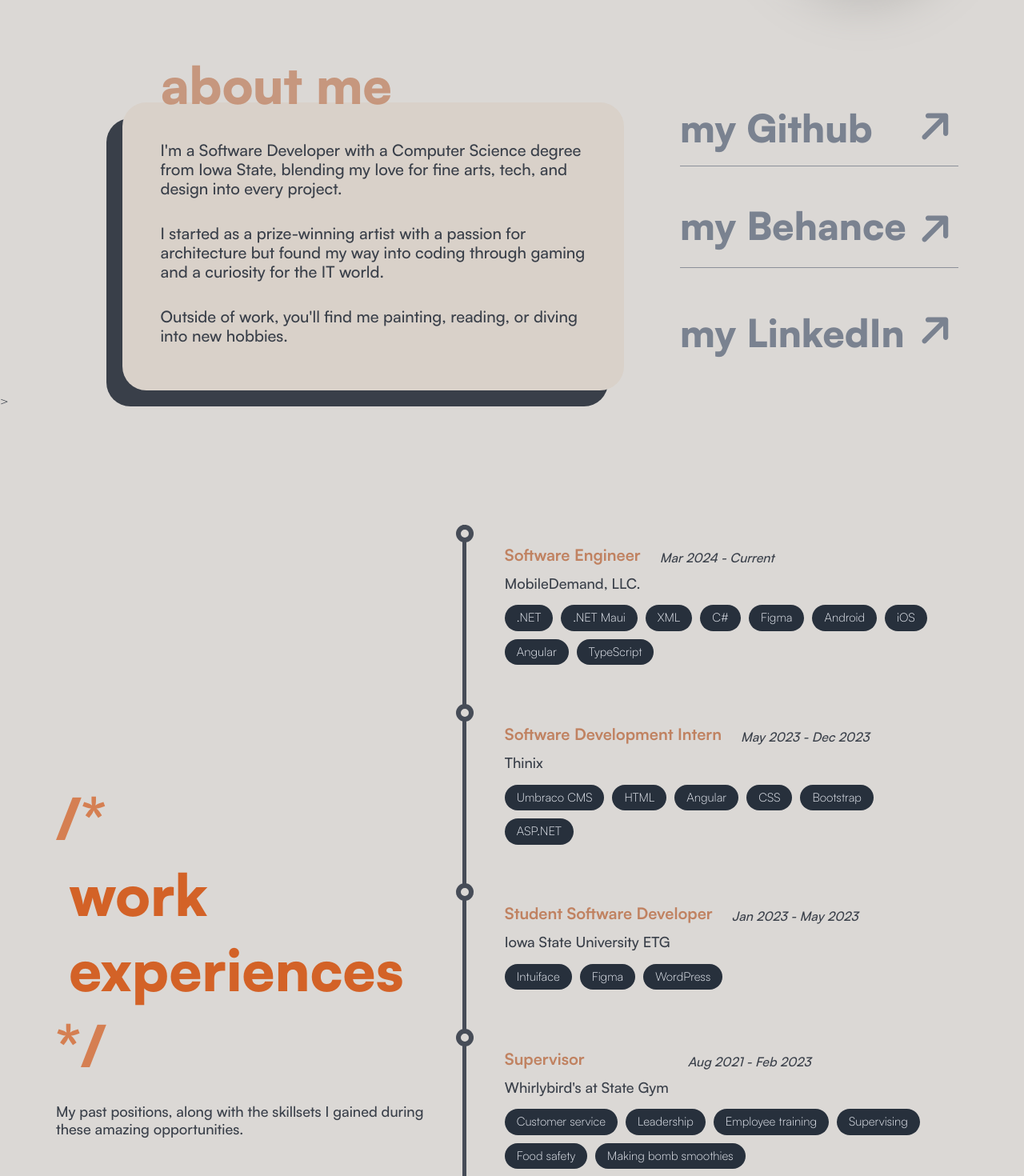
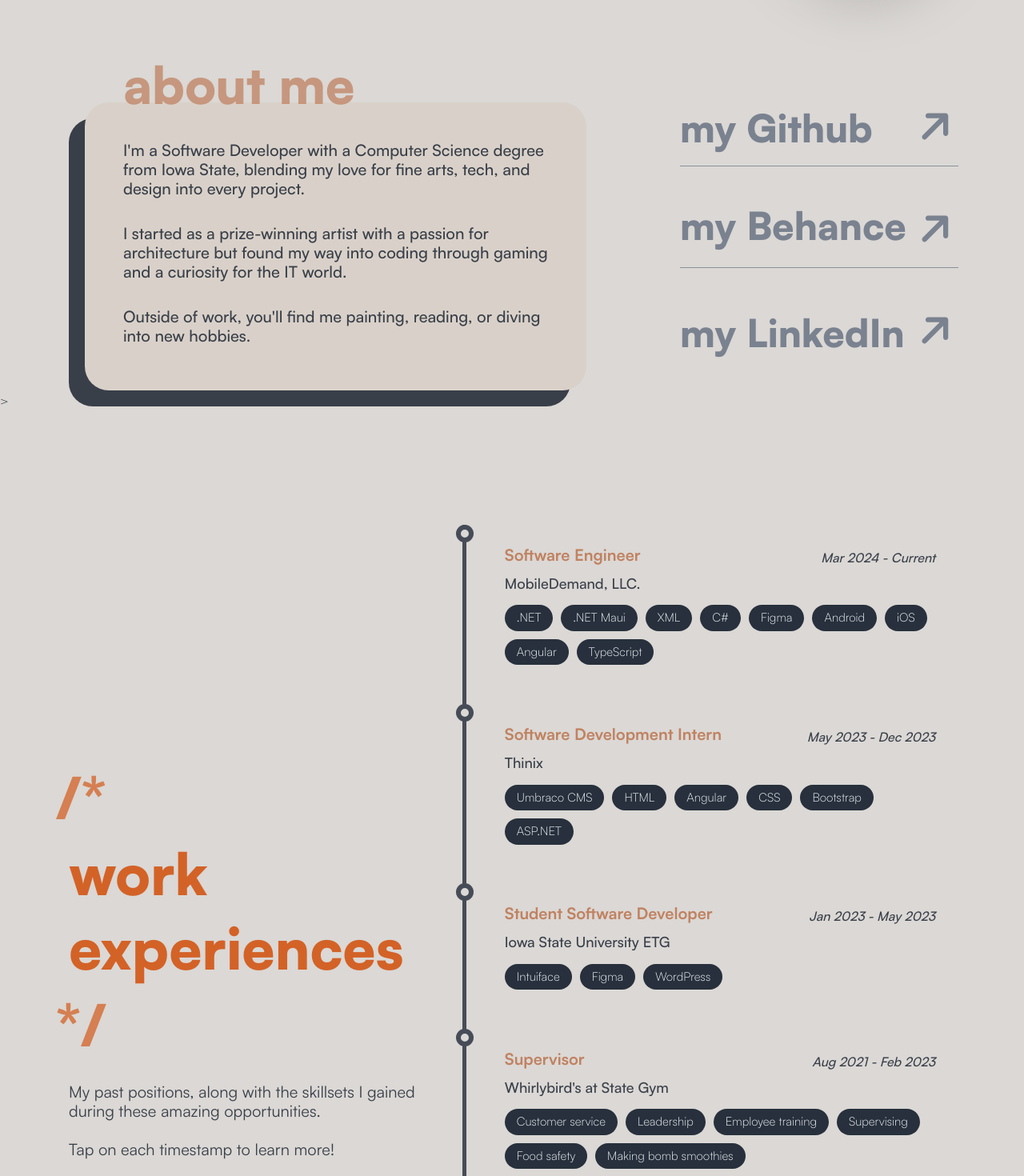
Before and after one commit to jnnguyen12/personalSite, an Angular app: page / in a window 1280 px wide. Shown: the part 660-2130 px from the top of the page at 80% size. Built offline with nearby package versions, Linux system fonts and the light colour scheme.

Commit message:
fixed some prod issues

```diff
--- a/src/app/about-me/about-me.component.html
+++ b/src/app/about-me/about-me.component.html
@@ -2,7 +2,7 @@
     <div class="col mx-auto">
         <div class="container row d-flex justify-content-between mx-auto">
             <!-- about me -->
-            <div class="col-lg-7 col-12 mb-5 mb-lg-0 mx-auto">
+            <div class="col-lg-7 col-12 mb-5 mb-lg-0 mx-auto ms-md-0">
                 <div class="about-box fade-up longer" appScrollAnimation animationStartHeight="0.8" animationDelay="0.2s" animationClass="fade-in">
                     <h1 class="title display-3 peach opacity-75">
                         about me
--- a/src/app/about-me/about-me.component.scss
+++ b/src/app/about-me/about-me.component.scss
@@ -75,8 +75,3 @@
         top: -0.8em;
     }
 }
-
-@media only screen and (max-width: 600px) {
-    .about-box h1 {
-    }
-}
--- a/src/app/project-list/project-list.component.html
+++ b/src/app/project-list/project-list.component.html
@@ -6,11 +6,13 @@
           <span class="mb-3 ms-3">Programming Projects</span>
           <div class="mb-4 opacity-75">*/</div>
         </div>
-        <p class="fade-up" appScrollAnimation animationDelay="0.1s" animationStartHeight="0.9" animationClass="fade-in">
+        <h5 class="fade-up fw-normal mx-3" appScrollAnimation animationDelay="0.1s" animationStartHeight="0.9" animationClass="fade-in">
           Here are a few notable projects I have worked on, for educational purposes and entertainment purposes. Click on the projects so see more!
-        </p>
-        <a type="button" href="https://github.com/jnnguyen12/" target="_blank"
-           class="btn outline big-btn mt-4 fade-up" appScrollAnimation animationDelay="0.3s" animationStartHeight="0.9" animationClass="fade-in">My Github</a>
+        </h5>
+        <div class="fade-up" appScrollAnimation animationDelay="0.3s" animationStartHeight="0.9" animationClass="fade-in">
+          <a type="button" href="https://github.com/jnnguyen12/" target="_blank"
+             class="btn outline big-btn mx-2 mt-4">My Github</a>
+        </div>
       </div>
       <div class="col-lg-8 col-xl-7 h-100">
         <div class="tree-wrapper h-100">
@@ -21,11 +23,11 @@
                 <div class="content">
                     <div class="background"></div>
                     <div class="d-flex justify-content-between row">
-                      <div>
-                        <h5 class="title mb-0 col-md-auto col-12">{{ project.name }}</h5>
-                        <h6 class="subtitle col-md-auto col-12"> {{ project.place }} </h6>
+                      <div class="col-md-auto col-12">
+                        <h5 class="title mb-0">{{ project.name }}</h5>
+                        <h6 class="subtitle"> {{ project.place }} </h6>
                       </div>
-                      <p class="date"> {{ project.date }} </p>
+                      <p class="date col-md-auto col-12"> {{ project.date }} </p>
                     </div>
 
                     <div *ngFor="let skill of project.skills" class="skill-pill">
--- a/src/app/scroll-animation.directive.ts
+++ b/src/app/scroll-animation.directive.ts
@@ -6,7 +6,7 @@ import { Directive, ElementRef, HostListener, Input, Renderer2 } from '@angular/
 export class ScrollAnimationDirective {
   @Input() animationClass: string = 'fade-up';
   @Input() animationDelay: string = '0s';
-  @Input() animationStartHeight: string = '0.65';
+  @Input() animationStartHeight: string = '0.7';
   private isVisible = false;
 
   constructor(private el: ElementRef, private renderer: Renderer2) { }
--- a/src/app/work-list/work-list.component.html
+++ b/src/app/work-list/work-list.component.html
@@ -7,7 +7,10 @@
               <span class="mb-3 ms-3">Work Experiences</span>
               <div class="mb-4 opacity-75">*/</div>
             </div>
-            <h6>My past positions, along with the skillsets I gained during these amazing opportunities.</h6>
+            <h5 class="fw-normal mx-3">
+              My past positions, along with the skillsets I gained during these amazing opportunities. <br> <br>
+              Tap on each timestamp to learn more!
+            </h5>
           </div>
           <!-- right column -->
           <div class="col-lg-8 col-xl-7 h-100">
@@ -18,7 +21,7 @@
               (click)="selectExperience(experience)">
                 <div class="content">
                     <div class="background"></div>
-                    <div class="row">
+                    <div class="row d-flex justify-content-between">
                       <div class="col-md-auto col-12">
                         <h5 class="title">{{ experience.role }}</h5>
                         <h6 class="subtitle"> {{ experience.company }} </h6>
--- a/src/app/workExperiences.ts
+++ b/src/app/workExperiences.ts
@@ -6,9 +6,9 @@ export const workExperiences: WorkExperience[] = [
         role: "Software Engineer",
         dateFrom: 'Mar 2024',
         dateTo: "Current",
-        desc: `• Designed, developed and deployed 50% of a warehouse product information recording app, with real time BLE Scale weight-recording and photos using .NET MAUI (C# and XAML) on Android and iOS with an ASP.NET server.\n
-               • Assisted with websites and server changes on an Angular project with ASP.NET backend.\n
-               • Successfully built and deployed the app to the AppStore and PlayStore, utilizing REST API for data integration, increasing sales.`,
+        desc: `• Designed, developed and deployed 50% of a warehouse product information recording app, with real time BLE Scale weight-recording and ZXing barcode scanning using .NET MAUI (C# and XAML) on Android and iOS with an ASP.NET server.\n
+               • Assisted with website and server updates on an Angular project with ASP.NET backend.\n
+               • Successfully built and deployed the app to the Playstore and Appstore, utilizing REST API for data integration, created a headliner for revenue.`,
         skills: [".NET", ".NET Maui", "XML", "C#", "Figma", "Android", "iOS", "Angular", "TypeScript"],
         platforms: ["Android", "iOS", "Web"]
     },
@@ -17,9 +17,9 @@ export const workExperiences: WorkExperience[] = [
         role: "Software Development Intern",
         dateFrom: 'May 2023',
         dateTo: 'Dec 2023',
-        desc: `• Lead Front-End Web Developer in a team of four using HTML, CSS, and Bootstrap in .NET Core to re-design a multi-site of 7 company products, along with a hotel kiosk and Wi-Fi splash screen system with Umbraco CMS.\n
-               • Took front-end developer role in a web application display for clients' network latency management probes in Angular and TypeScript, using Jest for writing tests.\n
-               • Designed all UX/UI and assisted with all UX/UI decisions, across all company products and front-facing sites.`,
+        desc: `• Lead Front-End Web Developer in a team of four using HTML, CSS, and Bootstrap in ASP.NET to re-design a multi-site of 7 company products, along with a hotel kiosk and Wi-Fi splash screen system with Umbraco CMS. \n
+               • Took front-end developer role in a web application display for clients' network latency management probes in Angular and TypeScript, using Jest for writing tests. \n
+               • Designed and assisted with all UX/UI decisions, across all company products and front-facing sites.`,
         skills: ["Umbraco CMS", "HTML", "Angular", "CSS", "Bootstrap", "ASP.NET"],
         platforms: ["Web"]
     },
@@ -28,9 +28,8 @@ export const workExperiences: WorkExperience[] = [
         role: "Student Software Developer",
         dateFrom: 'Jan 2023',
         dateTo: 'May 2023',
-        desc: `• Re-designed and reprogrammed an interactive user-experience project on a 7680x3240 touch-screen display for academic and entertainment purposes for Iowa State's Engineering department using Intuiface.\n
-               • Redesigned the UX/UI with user accessibility kept in mind due to the size and height of the project.\n
-               • Collaborated with adjacent departments and personnel for content propagation and interviews.`,
+        desc: `• Re-designed and reprogrammed a 7-year-old interactive user-experience project on a 7680x3240 touch-screen display for Iowa State's Engineering department using Intuiface, with academic and entertainment purposes. \n
+               • Collaborated with adjacent departments and personnel for content propagation and interviews, and user accessibility kept in mind due to the size of the project`,
         skills: ["Intuiface", "Figma", "WordPress"],
         platforms: ["Windows"]
     },
--- a/src/styles.scss
+++ b/src/styles.scss
@@ -205,7 +205,7 @@
 .fade-up {
     opacity: 0;
     transform: translateY(3rem);
-    transition: all 0.3s ease-out;
+    transition: opacity 0.2s ease-out, transform 0.2s ease-out;
 
     &.fade-in {
         opacity: 1;
@@ -213,14 +213,14 @@
     }
 
     &.longer {
-        transition: all 0.5s ease-out;
+        transition: opacity 0.5s ease-out, transform 0.5s ease-out;
     }
 }
 
 .fade-left {
     opacity: 0;
     transform: translateX(3rem);
-    transition: all 0.3s ease-out;
+    transition: opacity 0.3s ease-out, transform 0.3s ease-out;
 
     &.fade-in {
         opacity: 1;
--- a/src/variables.scss
+++ b/src/variables.scss
@@ -134,9 +134,6 @@ body {
         background-color: $background;
         color: $popsicle;
         transform: translateY(-5px);
-        // box-shadow: 0px 5px 5px rgba($slate, 0.3);
-        // transform: translate(5px, -5px);
-        // box-shadow: -5px 5px 0px $popsicle;
     }
 
     &.outline {
```
